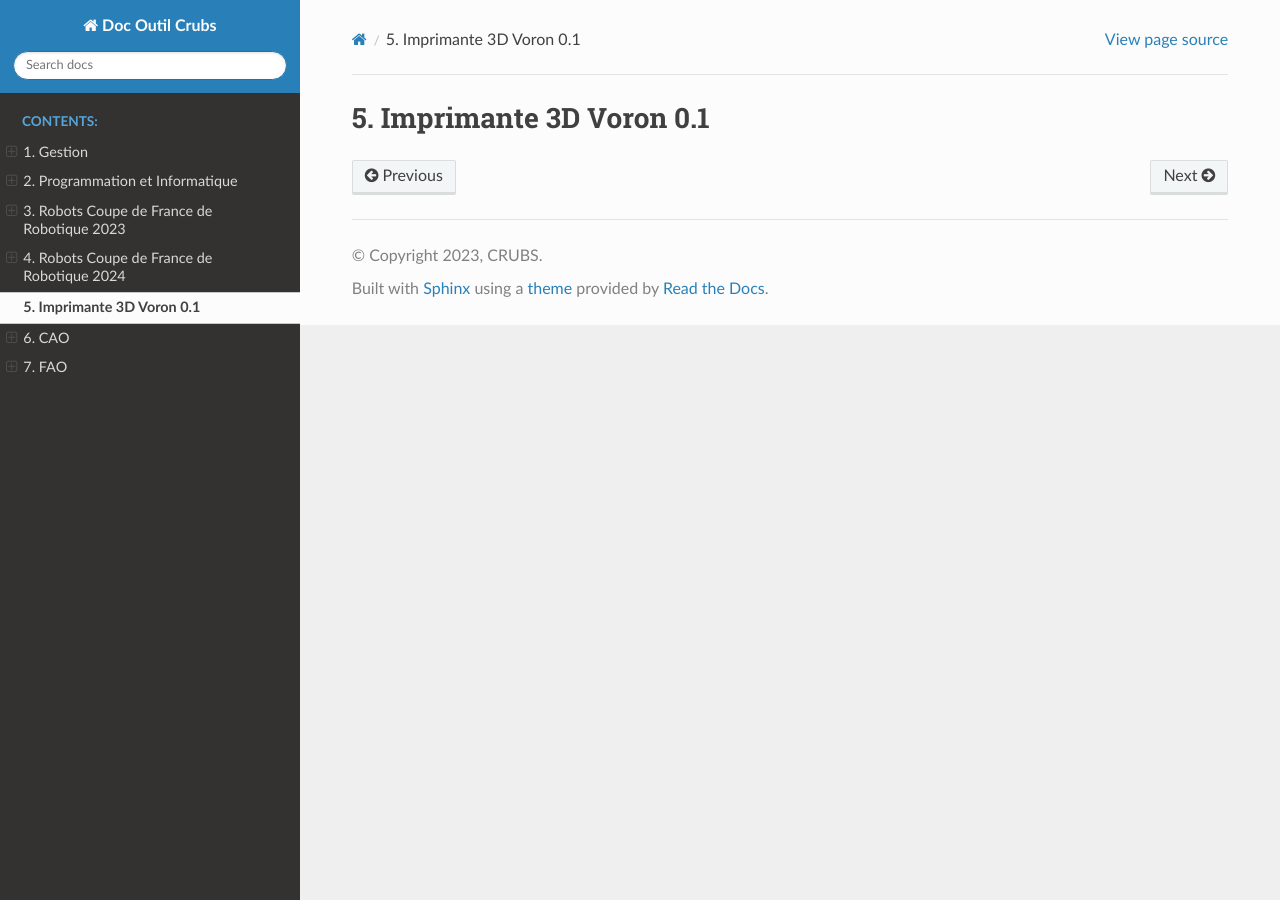
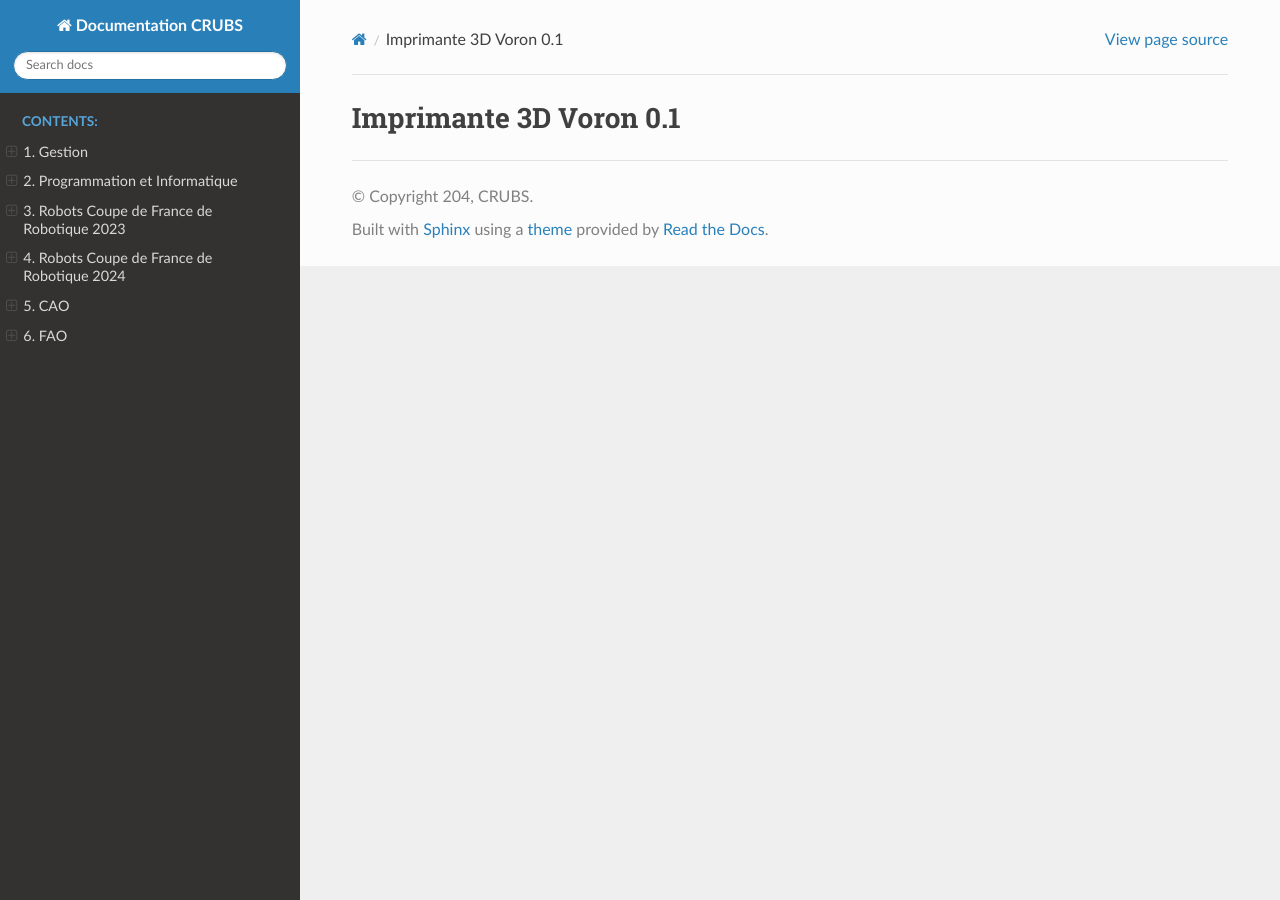
Before and after one commit to CRUBS/Documentation, a Sphinx documentation site: the page built from docs/source/FAO/Tree-Voron.rst, in a window 1280 px wide. Built offline with Sphinx 7.4.7 and the Read the Docs theme 2.0.0, drawn with Linux system fonts in a browser that asks for light colours; pages that are not in the unit, such as notebooks, are missing from menus.

Commit message:
Déplacement doc Voron0.1

```diff
--- a/docs/source/Voron-0.1/Tree.rst
+++ b/docs/source/FAO/Tree-Voron.rst
@@ -3,3 +3,5 @@
 
 .. toctree::
    :maxdepth: 2
+
+   Voron
--- a/docs/source/conf.py
+++ b/docs/source/conf.py
@@ -17,8 +17,8 @@
 
 # -- Project information -----------------------------------------------------
 
-project = 'Doc Outil Crubs'
-copyright = '2023, CRUBS'
+project = 'Documentation CRUBS'
+copyright = '204, CRUBS'
 author = 'CRUBS'
 
 # The full version, including alpha/beta/rc tags
--- a/docs/source/index.rst
+++ b/docs/source/index.rst
@@ -25,7 +25,6 @@
    .. Banc-de-test/Tree
 
 .. tip::
-
    Les informations relatives à la rédaction de cette documentation permettant sa poursuite sont disponibles ici :
    :doc:`/Informatique_Programmation/Tree-Doc_sphinx`
 
```
Also changed, not shown: other parts of docs/source/index.rst (+3 -1 lines), docs/source/FAO/Voron.rst (added).
